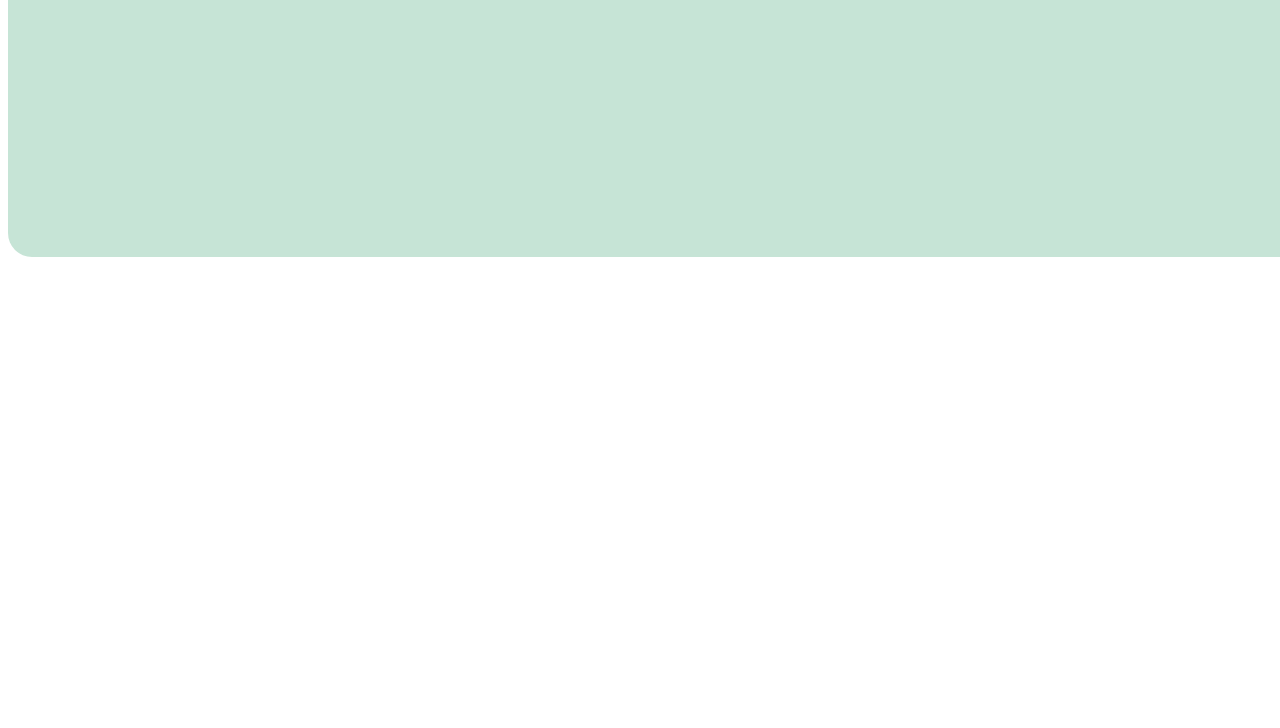
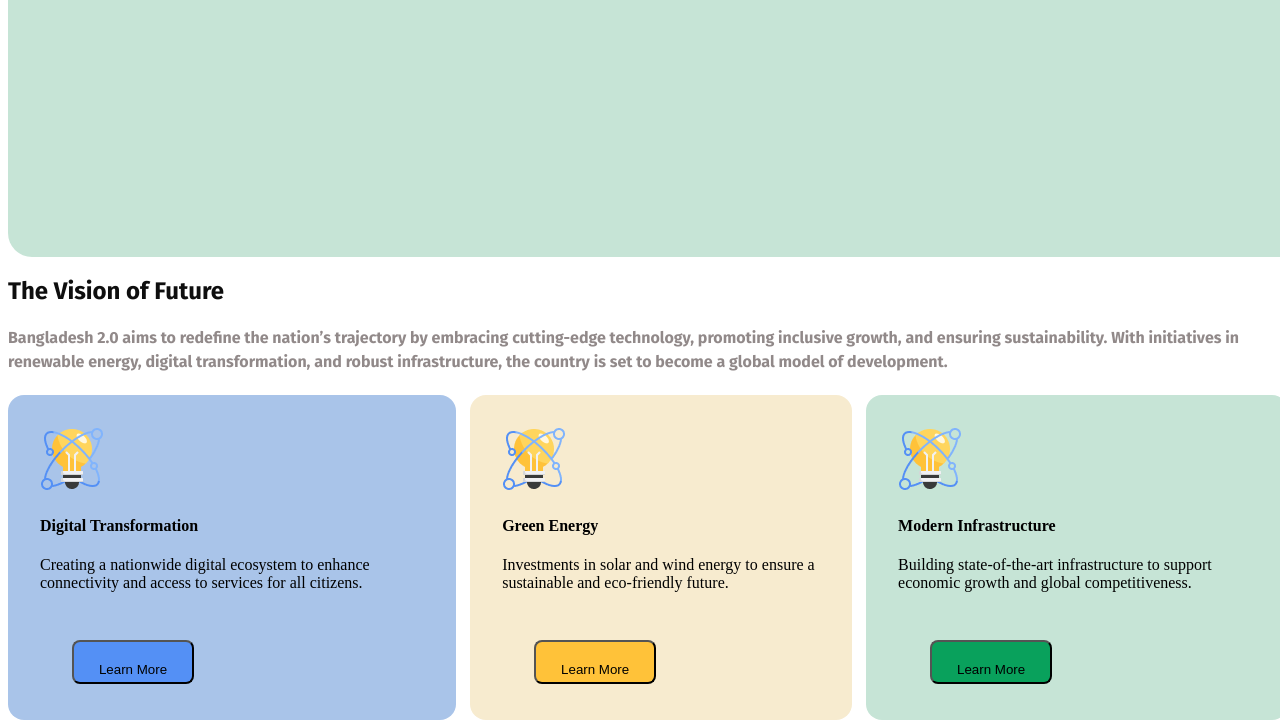
Before and after one commit to NINayeem/first-assigmnent-1, a plain HTML site: page index.html in a window 1280 px wide. Shown: the part 511-1239 px from the top of the page. Before the commit the page ends 800 px from the top, so only its background shows below. Drawn offline with Linux system fonts and the light colour scheme.

Commit message:
button and box work done

```diff
--- a/index.html
+++ b/index.html
@@ -22,7 +22,42 @@
             </div>
         </div>
 
-        <div class="title-section-2"></div>
+        <div class="title-section-2">
+
+
+            <h2 class="text-1"> The Vision of Future</h2>
+            <h4 class="title-2">Bangladesh 2.0 aims to redefine the nation’s trajectory by embracing cutting-edge technology, promoting inclusive growth, and ensuring sustainability. With initiatives in renewable energy, digital transformation,
+                and robust infrastructure, the country is set to become a global model of development.</h4>
+
+                 <div class="titie">
+           <div class="dig-1">
+            <img src="assets/card-icon.png" alt="">
+            <h4 class="digtal-t">Digital Transformation</h4>
+            <p class="digatal-title">Creating a nationwide digital ecosystem
+                to enhance connectivity and access to services for all citizens.</p>
+                <button class="btn-1">Learn More</button>
+           </div>
+
+           <div class="dig-2">
+            <img src="assets/card-icon.png" alt="">
+            <h4 class="digtal-t">Green Energy</h4>
+            <p class="digatal-title">Investments in solar and wind energy to
+                ensure a sustainable and eco-friendly future.</p>
+                <button class="btn-2">Learn More</button>
+           </div>
+
+           <div class="dig-3">
+            <img src="assets/card-icon.png" alt="">
+            <h4 class="digtal-t">Modern Infrastructure</h4>
+            <p class="digatal-title">Building state-of-the-art infrastructure to
+                 support economic growth and global competitiveness.</p>
+                 <button class="btn-3">Learn More</button>
+           </div>
+        </div>
+
+
+
+        </div>
     </header>
 
     <main>
--- a/style/style.css
+++ b/style/style.css
@@ -25,3 +25,81 @@
     border-radius: 24px;
 
 }
+.titie{
+    display: flex;
+    gap: 14px;
+    height: 325px;
+    width: 1280px;
+
+}
+.dig-1{
+    background-color: #a9c4e9;
+    padding: 32px 32px ;
+    border-radius: 16px;
+}
+.dig-2{
+    background-color: #F7EBCF;
+    padding: 32px 32px ;
+    border-radius: 16px;
+
+}
+.dig-3{
+    background-color: #C6E4D6;
+    padding: 32px 32px ;
+    border-radius: 16px;
+
+}
+.btn-1{
+    background-color: #5490F5;
+    width: 122px;
+    height: 41px;
+    padding: 20px 11px;
+    margin: 32px;
+    border-radius: 8px;
+}
+.btn-1:hover{
+    color: rgb(255, 0, 0);
+    background-color: #FFC239;
+
+}
+.btn-2{
+    background-color: #FFC239;
+    width: 122px;
+    height: 41px;
+    padding: 20px 11px;
+    margin: 32px;
+    border-radius: 8px;
+
+}
+.btn-2:hover{
+    color: rgb(255, 255, 255);
+    background-color: #ff0000;
+
+}
+.btn-3:hover{
+    color: rgb(30, 5, 255);
+    background-color: #ff03c0;
+
+}
+.btn-3{
+    background-color: #09A15C;
+    width: 122px;
+    height: 41px;
+    padding: 20px 11px;
+    margin: 32px;
+    border-radius: 8px;
+
+
+}
+.text-1{
+    font-weight: bold;
+    font-style: 40px;
+    font-family: Fira Sans;
+    color: #0E0E0E;
+}
+
+.title-2{
+    font-size: 16px;
+    color: #918989;
+    line-height: 24px;
+}
```
